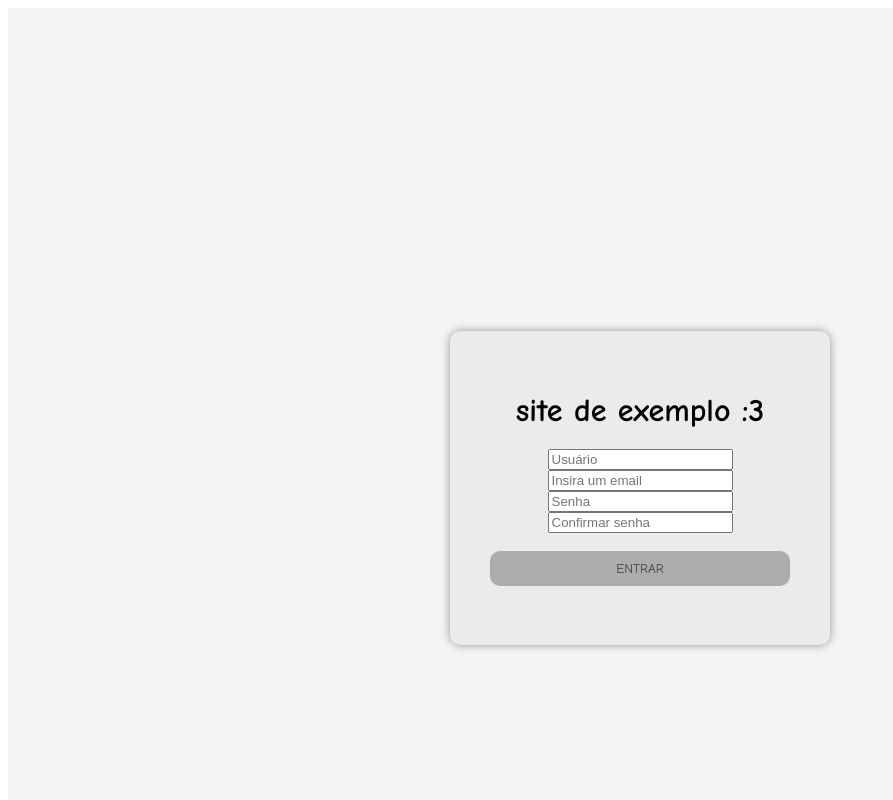
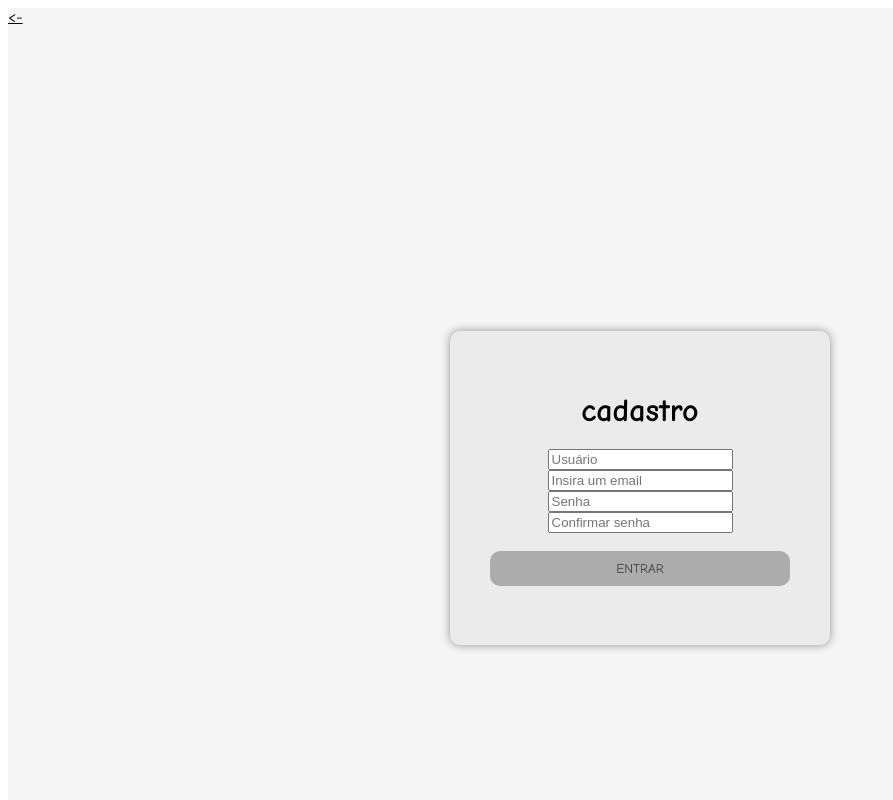
Before and after one commit to kkMelissa/projeto-de-html, a plain HTML site: page cadastro2.html in a window 1280 px wide. Shown: the top 800 px of the page, without its empty margins (0-893 px from the left). Drawn offline with Linux system fonts and the light colour scheme.

Commit message:
cadastro2.html

```diff
--- a/cadastro2.html
+++ b/cadastro2.html
@@ -2,8 +2,6 @@
 <html>
   <head>
     <title>login</title>
-    <meta charset="UTF-8">
-    <meta name="viewport" content="width=device-width, initial-scale=1.0">
     <style>
       header{
         width: 100%;
@@ -74,13 +72,12 @@
   </head>
   <body>
     <header style="background-color: rgb(245, 245, 245)">
-      <center>
-      </center>
+            <a href="login.html" style="color: black;"><-</a>
     </header>
     <div id="meio">
     <div class="login-container">
         <center>
-        <h1>site de exemplo :3</h1>
+        <h1>cadastro</h1>
       <form onsubmit="return validarLogin()">
             <input type="text" id="usuario" placeholder="Usuário" required> <br />
             <input type="text" id="email" placeholder="Insira um email" required> <br />
```
